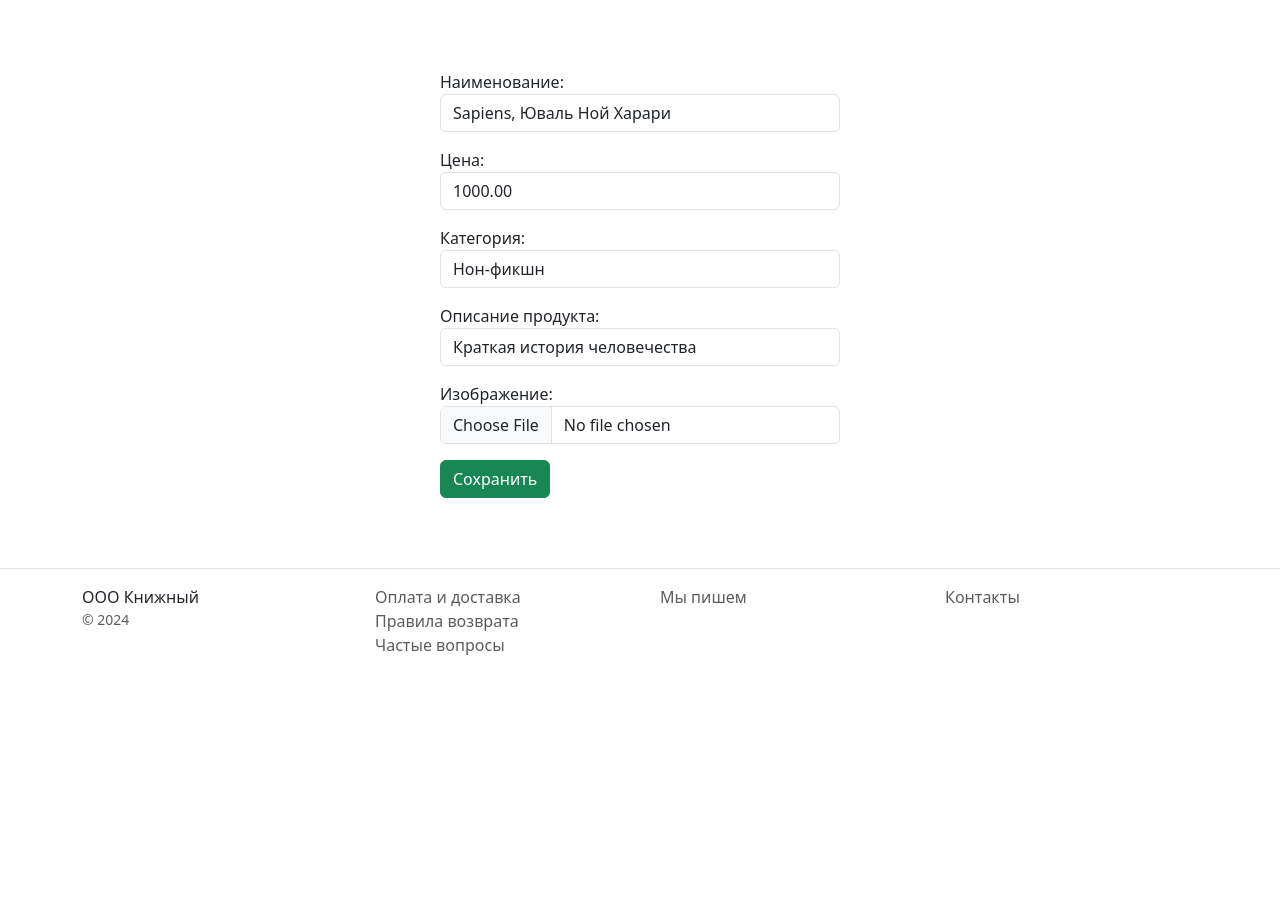
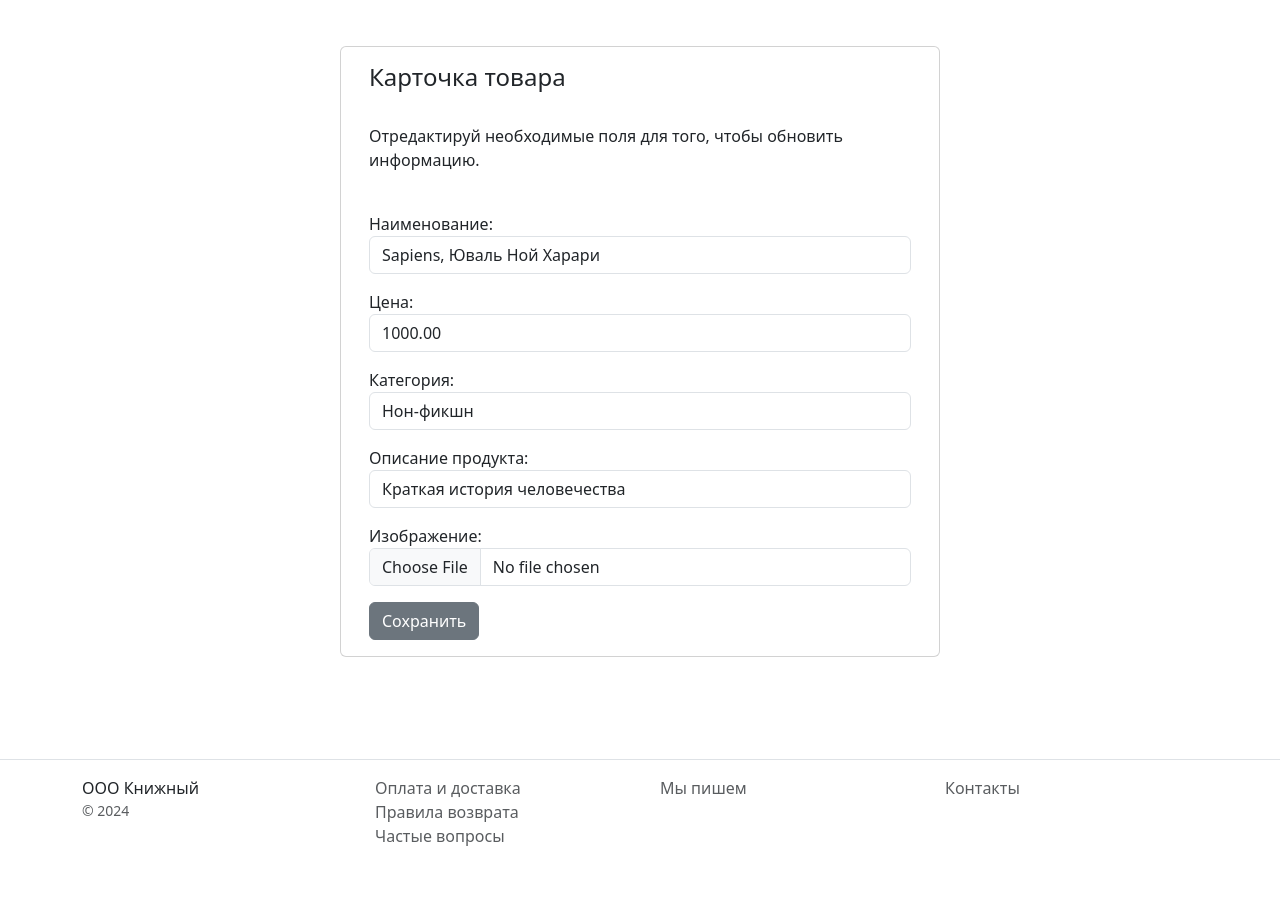
Before and after one commit to aukhadieva/online_store_project, a Django app: page /edit_product/1 in a window 1280 px wide. Shown: the part 87-991 px from the top of the page. Before the commit the page ends 742 px from the top, so only its background shows below. Run offline with Django 5.2, Linux system fonts and the light colour scheme; data comes from the database, SQL or seed files in the repository; some libraries are stand-ins or nearby versions.

Commit message:
Update product_form.html

```diff
--- a/catalog/templates/catalog/product_form.html
+++ b/catalog/templates/catalog/product_form.html
@@ -2,20 +2,36 @@
 {% block title %}{{ title }}{% endblock %}
 
 {% block content %}
-<div class="mx-auto mb-3 " style="max-width: 400px;">
+<div class="mx-auto mb-3 " style="max-width: 600px;">
+    <div class="container mb-5">
+        <div class="row">
+            <div class="card">
+                <div class="card-body">
+                    {% if object %}
+                    <h4 class="card-title">Карточка товара</h4>
                     <br>
+                    <p>Отредактируй необходимые поля для того, чтобы обновить информацию.</p>
+                    <br>
+                    {% else %}
+                    <h4 class="card-title">Карточка участника</h4>
+                    <br>
+                    {% endif %}
                     <form method="post" enctype="multipart/form-data">
                         {% csrf_token %}
                         {{ form.as_p }}
                         <div class="button">
-            <button type="submit" class="btn btn-success">
+                            <button type="submit" class="btn btn-secondary ">
                                 {% if object %}
                                 Сохранить
                                 {% else %}
-                Отправить форму
+                                Отправить
                                 {% endif %}
                             </button>
                         </div>
                     </form>
                 </div>
+            </div>
+        </div>
+    </div>
+</div>
 {% endblock %}
```
Lines whose indentation alone changed are shown as unchanged.
